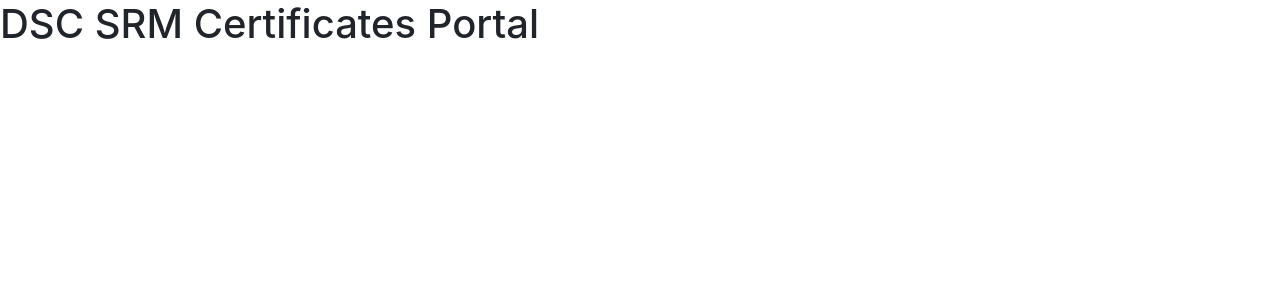
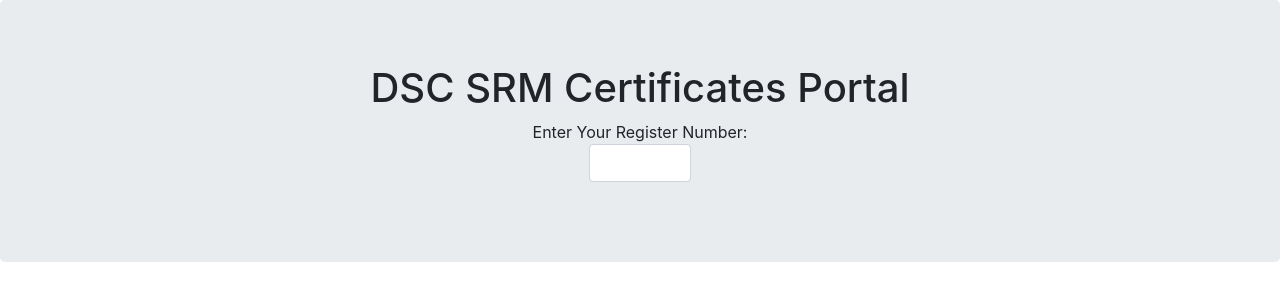
Before and after one commit to bgrgv/dsccerts, a Flask app: page / in a window 1280 px wide. Shown: the top 301 px of the page. Run offline with Flask 2, Linux system fonts and the light colour scheme; some libraries are stand-ins or nearby versions.

Commit message:
Added form input.

```diff
--- a/templates/base.html
+++ b/templates/base.html
@@ -16,7 +16,13 @@
 </head>
 
 <body>
-    <h1>DSC SRM Certificates Portal</h1>
+    <div class="jumbotron" align="center" fsd>
+        <h1 align='center'>DSC SRM Certificates Portal</h1>
+        <form action="">
+            Enter Your Register Number:
+            <input class="form-control col-1" type="text" name="regno">
+        </form>
+    </div>
 </body>
 
 </html>
```
